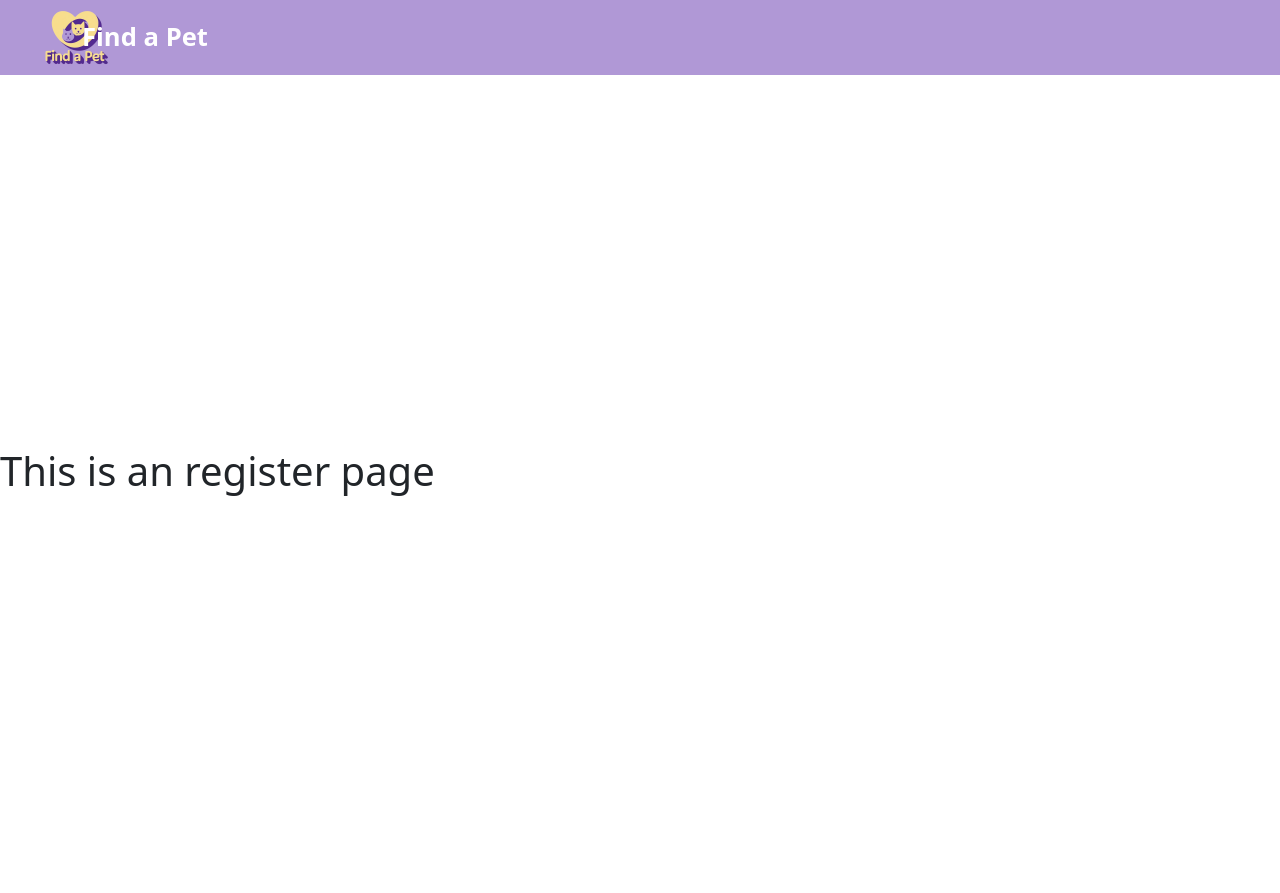
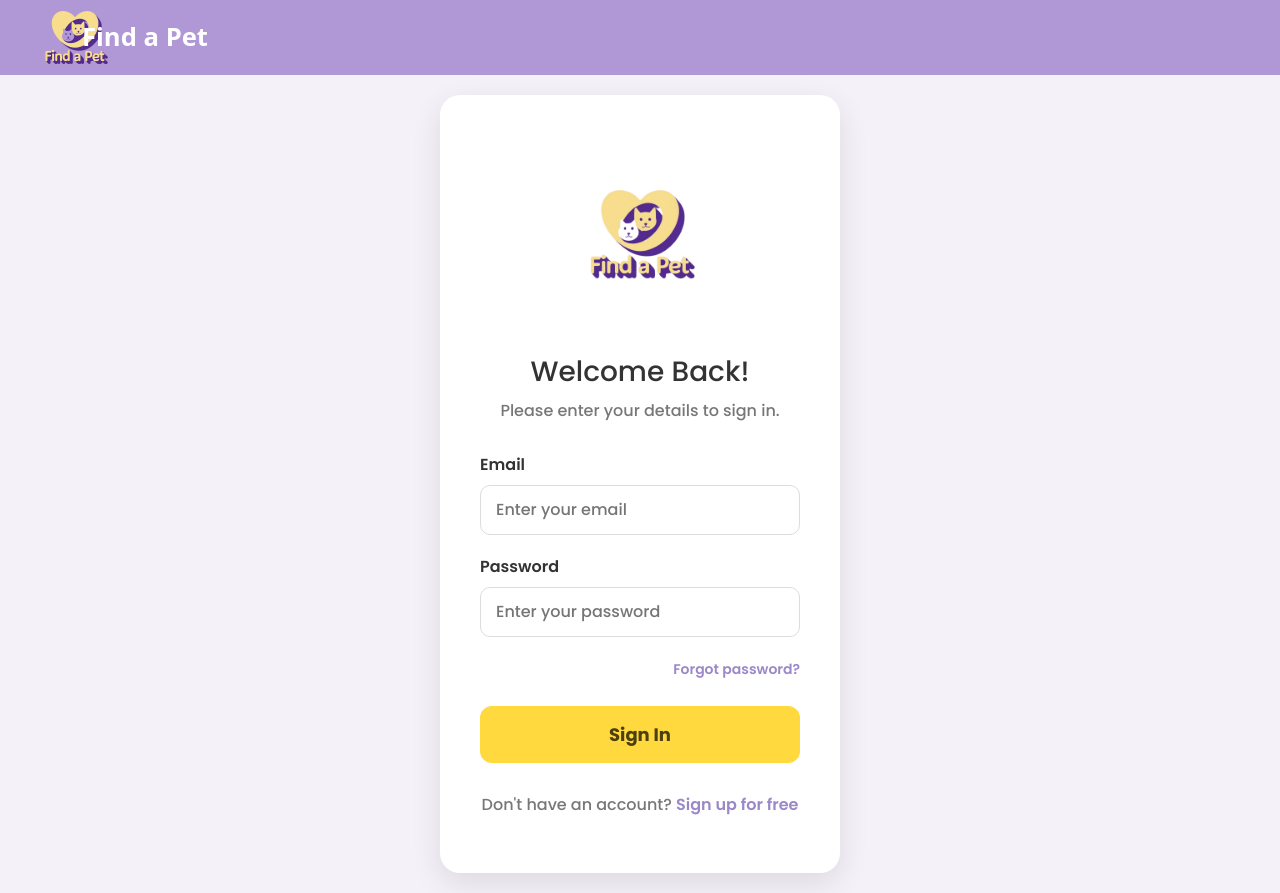
Before and after one commit to gabbiie360/Find_a_Pet, a Vue app in the folder find-a-pet-frontend/: page /loginregister in a window 1280 px wide. Built offline with nearby package versions, Linux system fonts and the light colour scheme.

Commit message:
LoginRegister actualizado
Login y Registro actualizado ya se ve de una mejor forma y amigable al usuario

```diff
--- a/find-a-pet-frontend/src/views/LoginRegisterView.vue
+++ b/find-a-pet-frontend/src/views/LoginRegisterView.vue
@@ -1,15 +1,175 @@
 <template>
-  <div class="about">
-    <h1>This is an register page</h1>
+  <div class="login-body">
+    <div class="login-container">
+      <div class="login-header">
+        <!-- Asumo que tienes tu logo en src/assets. Ajusta la ruta si es necesario. -->
+        <img src="@/assets/logo.png" alt="Find a Pet Logo" class="logo">
+        <h2>Welcome Back!</h2>
+        <p>Please enter your details to sign in.</p>
+      </div>
+
+      <form class="login-form" @submit.prevent="handleLogin">
+        <div class="form-group">
+          <label for="email">Email</label>
+          <input type="email" id="email" v-model="email" placeholder="Enter your email" required>
+        </div>
+
+        <div class="form-group">
+          <label for="password">Password</label>
+          <input type="password" id="password" v-model="password" placeholder="Enter your password" required>
+        </div>
+
+        <div class="form-options">
+          <a href="#" class="forgot-password">Forgot password?</a>
+        </div>
+
+        <button type="submit" class="btn-login">Sign In</button>
+      </form>
+
+      <div class="signup-link">
+        <p>Don't have an account? <router-link to="/signup">Sign up for free</router-link></p>
+      </div>
+    </div>
   </div>
 </template>
 
-<style>
-@media (min-width: 1024px) {
-  .about {
-    min-height: 100vh;
-    display: flex;
-    align-items: center;
-  }
+<script setup>
+import { ref } from 'vue';
+
+// Variables reactivas para los campos del formulario
+const email = ref('');
+const password = ref('');
+
+// Función que se ejecutará al enviar el formulario
+const handleLogin = () => {
+  // Por ahora, solo mostraremos los datos en la consola.
+  // Más adelante, aquí llamaremos al backend.
+  console.log('Login attempt with:', {
+    email: email.value,
+    password: password.value
+  });
+  alert(`Login con: ${email.value}`);
+  // Lógica para enviar al backend irá aquí...
+};
+</script>
+
+<style scoped>
+/* Usaremos los mismos estilos de antes, pero 'scoped' para que solo apliquen a este componente */
+:root {
+  /* Define las variables si no están globales, o impórtalas de un archivo CSS central */
+  --primary-purple: #9B88C8;
+  --light-purple-bg: #F4F2F8;
+  --primary-yellow: #FFD93D;
+  --dark-text: #333;
+  --light-text: #777;
+}
+
+.login-body {
+  font-family: 'Poppins', sans-serif; /* Asegúrate de importar esta fuente en tu index.html o App.vue */
+  background-color: #F4F2F8;
+  display: flex;
+  justify-content: center;
+  align-items: center;
+  min-height: 100vh; /* Usar min-height para asegurar que cubre la pantalla */
+  padding: 20px;
+  box-sizing: border-box;
+}
+
+.login-container {
+  background-color: white;
+  padding: 40px;
+  border-radius: 20px;
+  box-shadow: 0 10px 30px rgba(0, 0, 0, 0.1);
+  width: 100%;
+  max-width: 400px;
+  text-align: center;
+}
+
+.login-header .logo {
+  width: 200px;
+  margin-bottom: 20px;
+}
+
+.login-header h2 {
+  color: #333;
+  font-size: 28px;
+  margin-bottom: 10px;
+}
+
+.login-header p {
+  color: #777;
+  margin-bottom: 30px;
+}
+
+.login-form .form-group {
+  text-align: left;
+  margin-bottom: 20px;
+}
+
+.login-form label {
+  display: block;
+  color: #333;
+  font-weight: 600;
+  margin-bottom: 8px;
+}
+
+.login-form input {
+  width: 100%;
+  padding: 12px 15px;
+  border: 1px solid #ddd;
+  border-radius: 10px;
+  font-size: 16px;
+  box-sizing: border-box;
+  transition: border-color 0.3s, box-shadow 0.3s;
+}
+
+.login-form input:focus {
+  outline: none;
+  border-color: #9B88C8;
+  box-shadow: 0 0 0 3px rgba(155, 136, 200, 0.2);
+}
+
+.form-options {
+  text-align: right;
+  margin-bottom: 25px;
+}
+
+.form-options .forgot-password {
+  color: #9B88C8;
+  text-decoration: none;
+  font-size: 14px;
+  font-weight: 600;
+}
+
+.btn-login {
+  width: 100%;
+  padding: 15px;
+  border: none;
+  border-radius: 12px;
+  background-color: #FFD93D;
+  color: #4C4010;
+  font-size: 18px;
+  font-weight: 700;
+  cursor: pointer;
+  transition: transform 0.2s, box-shadow 0.2s;
+}
+
+.btn-login:hover {
+  transform: translateY(-2px);
+  box-shadow: 0 5px 15px rgba(255, 217, 61, 0.4);
+}
+
+.signup-link {
+  margin-top: 30px;
+}
+
+.signup-link p {
+  color: #777;
+}
+
+.signup-link a {
+  color: #9B88C8;
+  font-weight: 600;
+  text-decoration: none;
 }
 </style>
```
